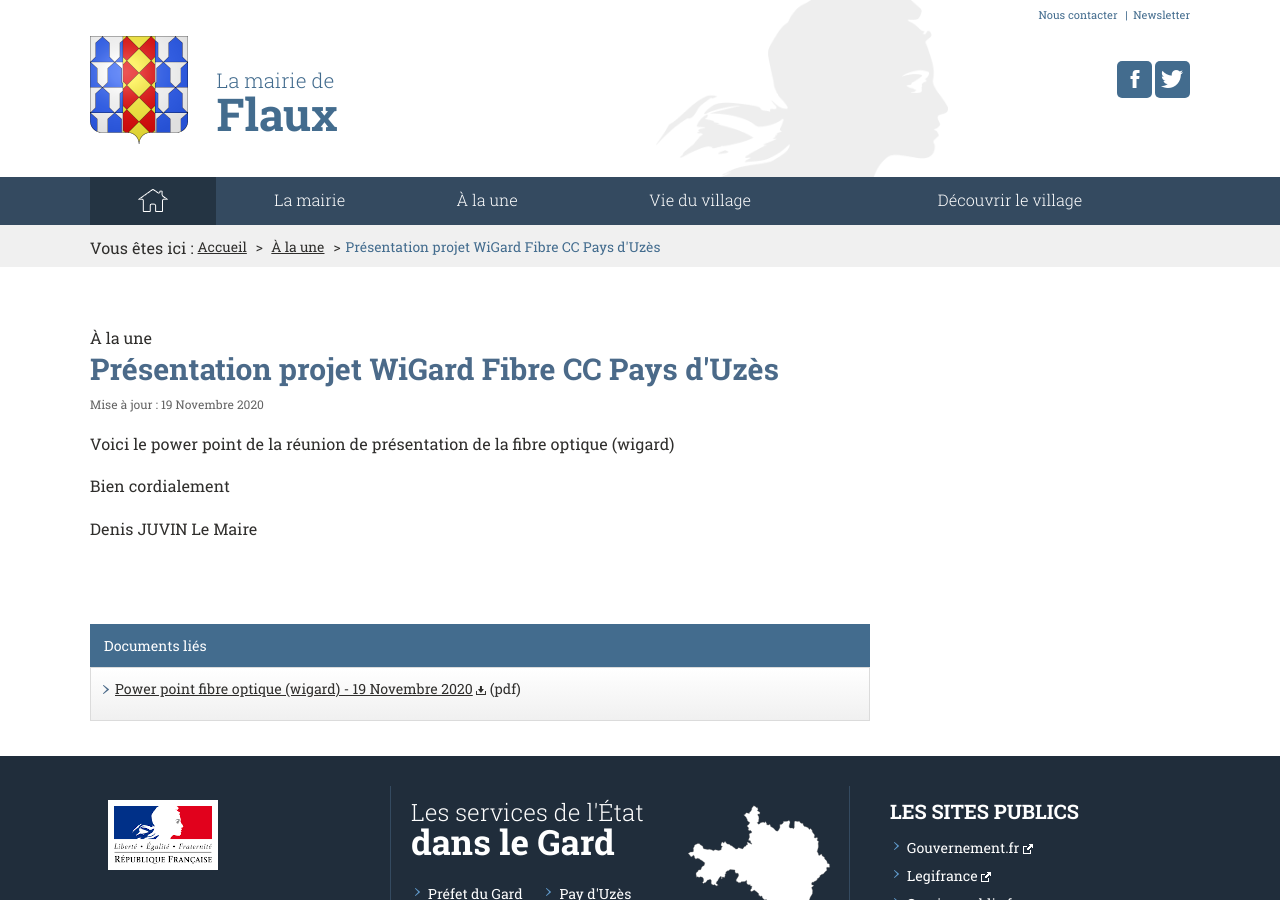
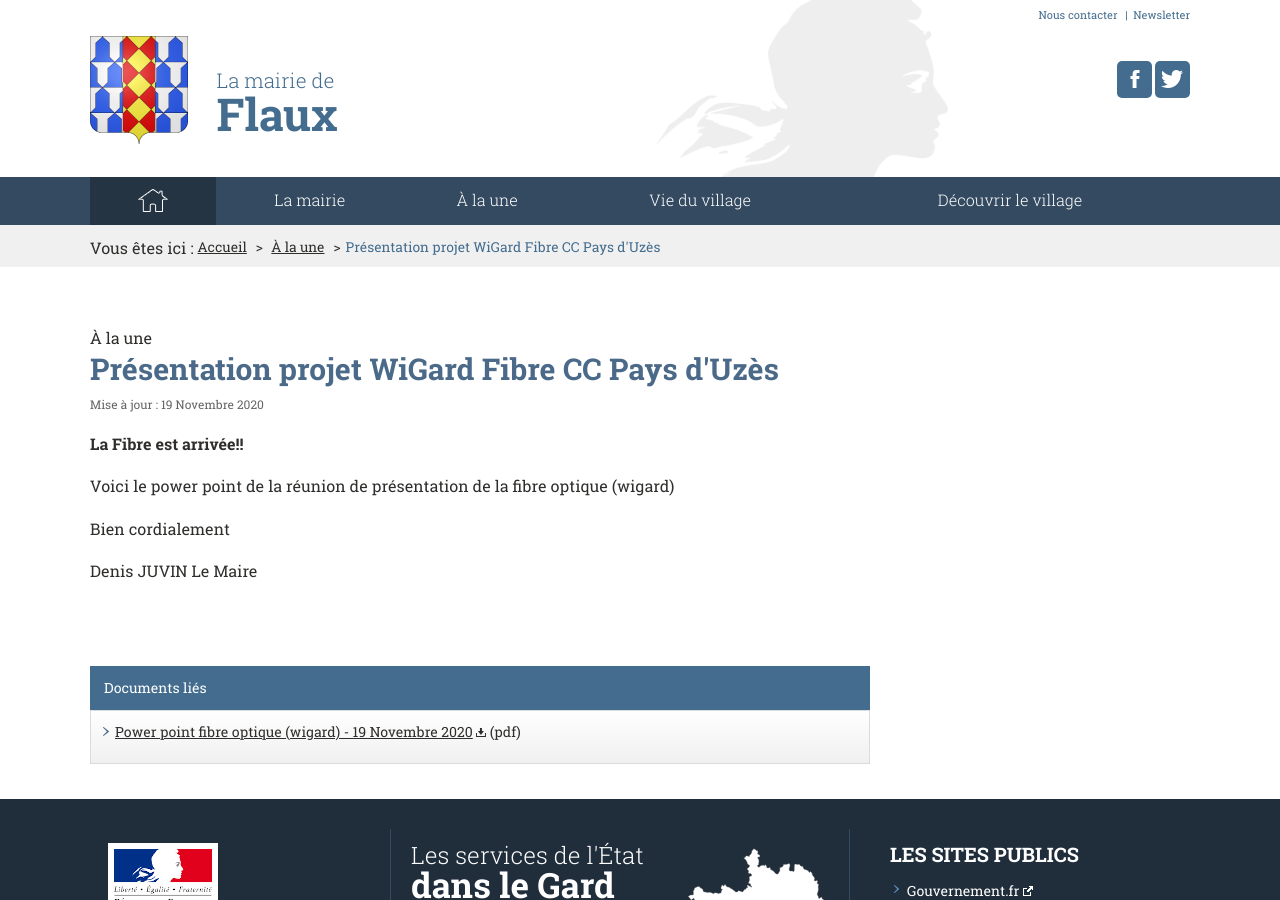
Before and after one commit to Flaux-Village/flaux-village.github.io, a Jekyll site: the page built from _actualites/fibre.md, in a window 1280 px wide and 900 px high. Built offline with Jekyll 4.4.1, drawn with Linux system fonts in a browser that asks for light colours.

Commit message:
Update fibre.md

```diff
--- a/_actualites/fibre.md
+++ b/_actualites/fibre.md
@@ -10,7 +10,7 @@ date_texte: 19 Novembre 2020
 date: 2020-11-19
 illustration:
 description_illustration:
-introduction:
+introduction: La Fibre est arrivée!!
 documents:
 - fiche: Power point fibre optique (wigard)
   date_texte: 19 Novembre 2020
```
